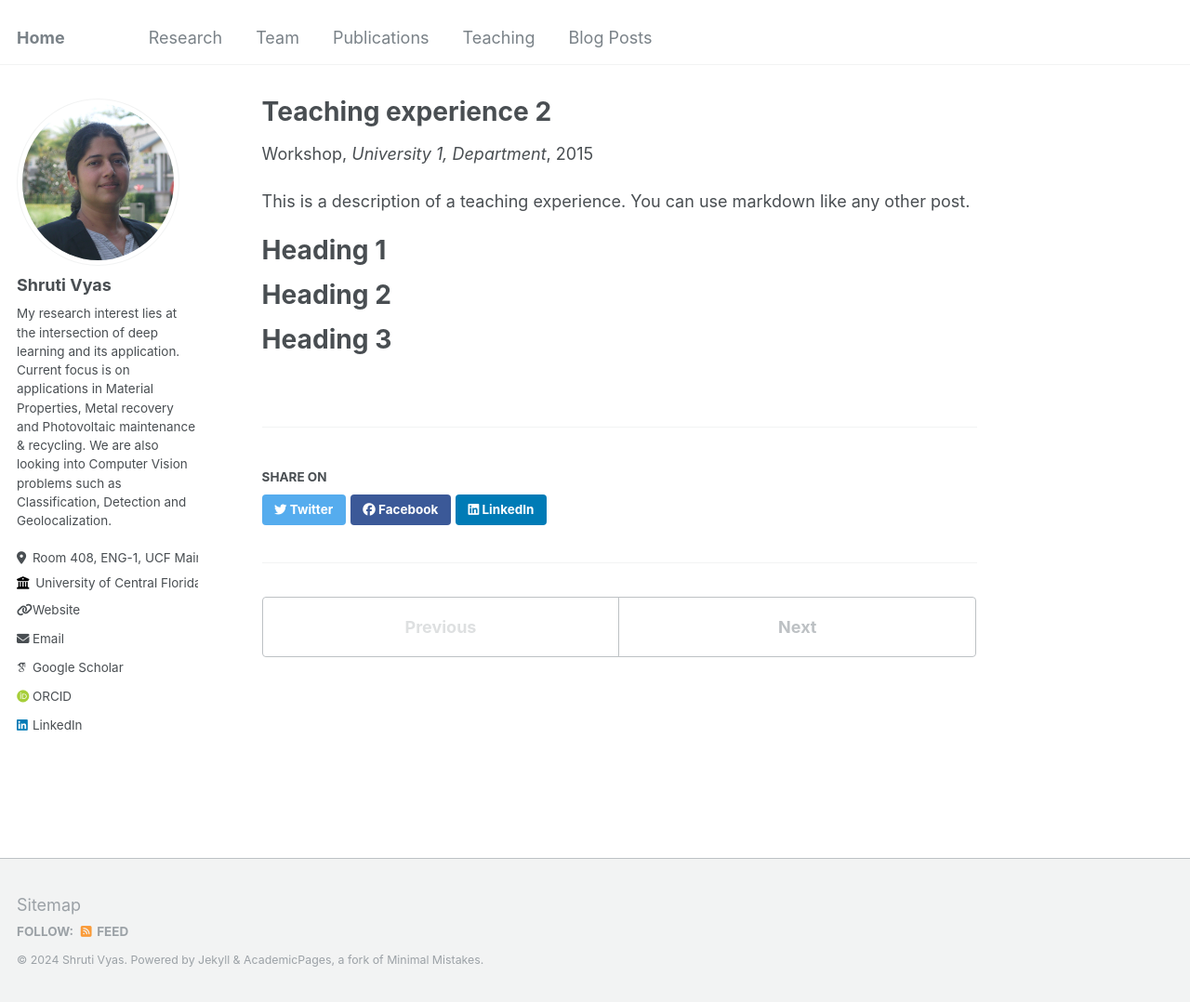
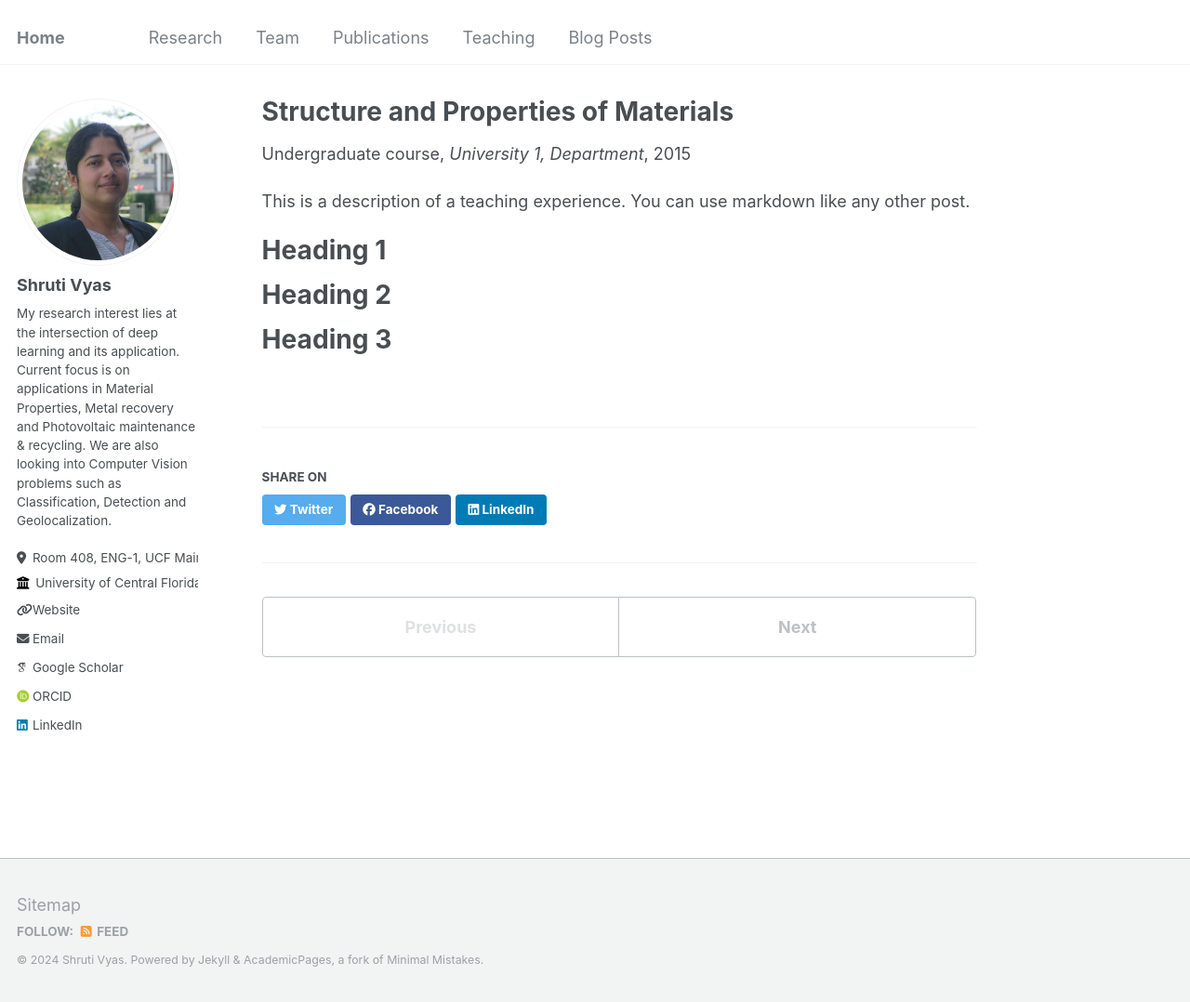
Before and after one commit to vyas-lab/vyas-lab.github.io, a Jekyll site: the page built from _teaching/2024-Fall-teaching-2.md, in a window 1280 px wide and 1078 px high. Shown: the whole window at 93% size. Built offline with Jekyll 4.4.1, drawn with Linux system fonts in a browser that asks for light colours; some web fonts are replaced.

Commit message:
Update and rename 2015-spring-teaching-2.md to 2024-Fall-teaching-2.md

```diff
--- a/_teaching/2015-spring-teaching-2.md
+++ b/_teaching/2024-Fall-teaching-2.md
@@ -1,8 +1,8 @@
 ---
-title: "Teaching experience 2"
+title: "Structure and Properties of Materials"
 collection: teaching
-type: "Workshop"
-permalink: /teaching/2015-spring-teaching-1
+type: "Undergraduate course"
+permalink: /teaching/2024-Fall-teaching-2
 venue: "University 1, Department"
 date: 2015-01-01
 location: "City, Country"
```
